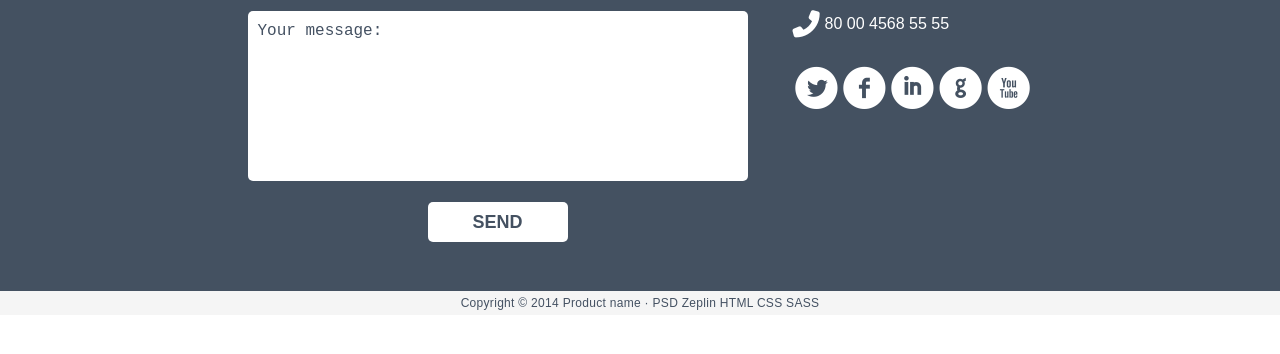
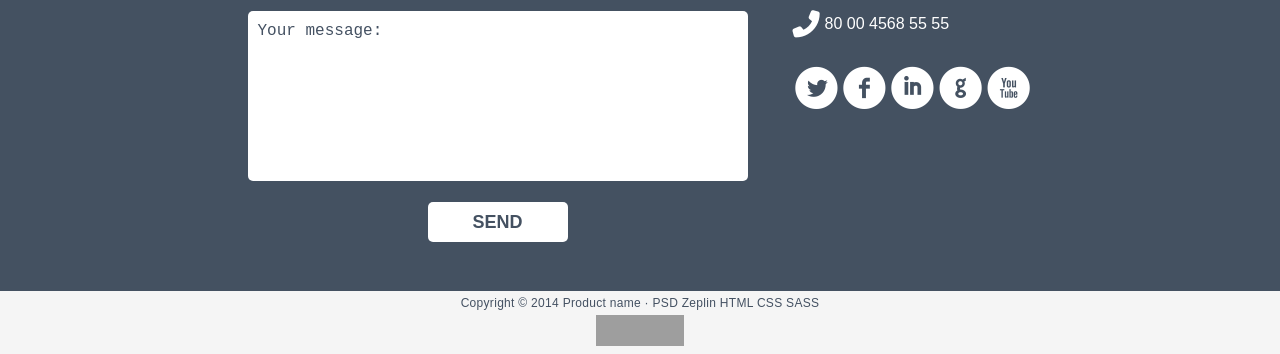
Before and after one commit to Sampleq/simpletemplate, a plain HTML site: page index.html in a window 1280 px wide. Shown: the part 4449-4803 px from the top of the page. Before the commit the page ends 4764 px from the top, so only its background shows below. Drawn offline with Linux system fonts and the light colour scheme; grey boxes are pictures that could not be loaded.

Commit message:
Update index.html

```diff
--- a/index.html
+++ b/index.html
@@ -410,7 +410,15 @@
             </div>
         </section>
     </footer>
-    <div class="copyright">Copyright © 2014 Product name · PSD Zeplin HTML CSS SASS</div>
+    <div class="copyright">Copyright © 2014 Product name · PSD Zeplin HTML CSS SASS
+        <p>
+            <a href="https://jigsaw.w3.org/css-validator/check/referer" target="_blank">
+                <img style="border:0;width:88px;height:31px"
+                    src="https://jigsaw.w3.org/css-validator/images/vcss"
+                    alt="Правильный CSS!" />
+            </a>
+        </p>
+    </div>
 
 
 </body>
```
